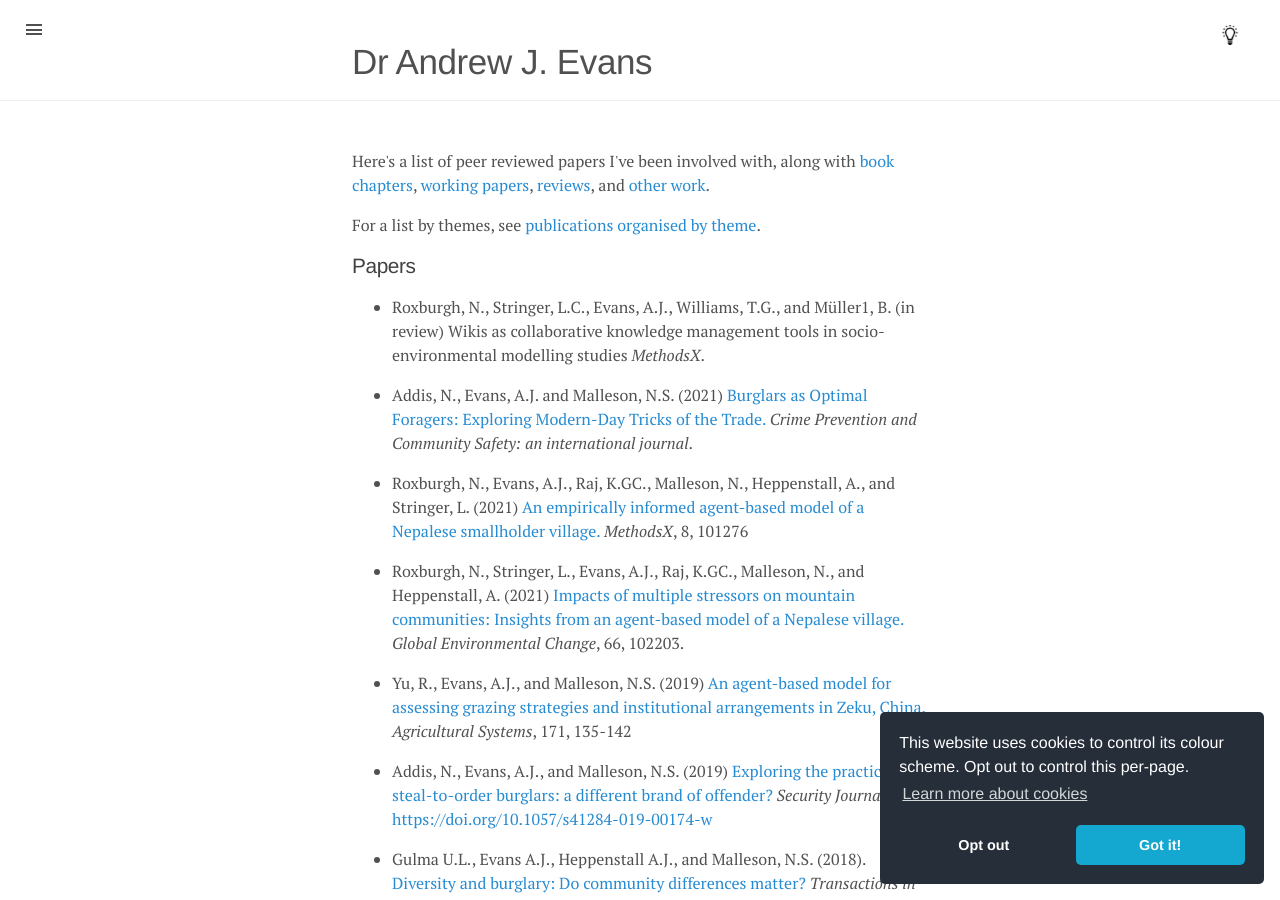
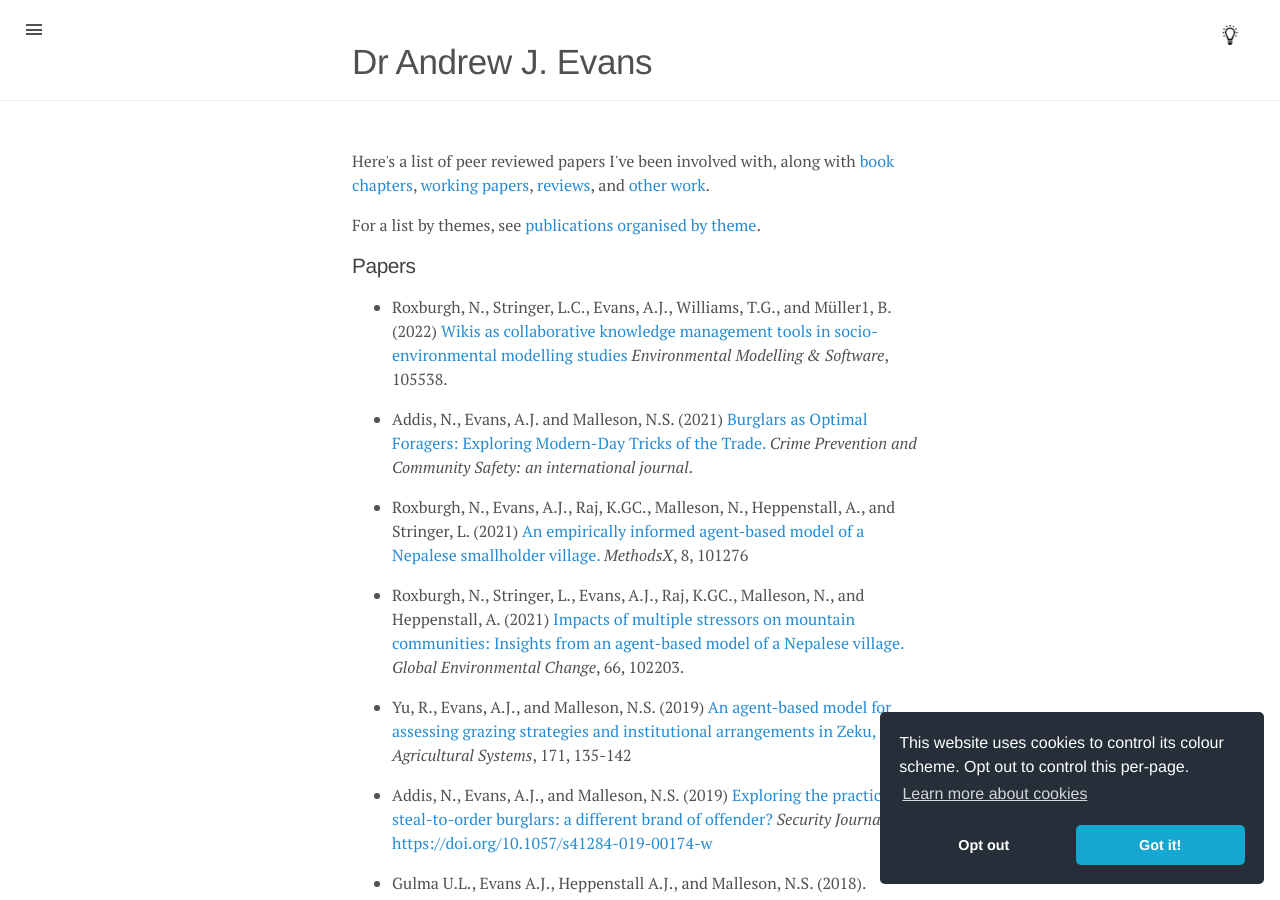
Before and after one commit to AJEvans/ajevans.github.io, a Jekyll site: the page built from papers/index.html, in a window 1280 px wide and 900 px high. Built offline with Jekyll 4.4.1, drawn with Linux system fonts in a browser that asks for light colours.

Commit message:
Paper update

```diff
--- a/papers/index.html
+++ b/papers/index.html
@@ -19,7 +19,8 @@ For a list by themes, see <A href="themes.html">publications organised by theme<
 <div class="home">
 <H2>Papers</H2>
 <ul>
-<li>Roxburgh, N., Stringer, L.C., Evans, A.J., Williams, T.G., and Müller1, B. (in review) Wikis as collaborative knowledge management tools in socio-environmental modelling studies <I>MethodsX</I>.</li>
+<li>Roxburgh, N., Stringer, L.C., Evans, A.J., Williams, T.G., and Müller1, B. (2022)
+<A href="https://doi.org/10.1016/j.envsoft.2022.105538">Wikis as collaborative knowledge management tools in socio-environmental modelling studies</A> <I>Environmental Modelling &amp; Software</I>, 105538.</li>
 <li>Addis, N., Evans, A.J. and Malleson, N.S. (2021) <A href="http://shura.shu.ac.uk/28797/">Burglars as Optimal Foragers: Exploring Modern-Day Tricks of the Trade.</A> <I>Crime Prevention and Community Safety: an international journal</I>.</li>
 <li>Roxburgh, N., Evans, A.J., Raj, K.GC., Malleson, N., Heppenstall, A., and Stringer, L. (2021) <A href="https://doi.org/10.1016/j.mex.2021.101276">An empirically informed agent-based model of a Nepalese smallholder village.</A> <I>MethodsX</I>, 8, 101276</li>
 <li>Roxburgh, N., Stringer, L., Evans, A.J., Raj, K.GC., Malleson, N., and Heppenstall, A. (2021) <A href="https://doi.org/10.1016/j.gloenvcha.2020.102203">Impacts of multiple stressors on mountain communities: Insights from an agent-based model of a Nepalese village.</A> <I>Global Environmental Change</I>, 66, 102203.</li>
--- a/papers/themes.html
+++ b/papers/themes.html
@@ -155,7 +155,8 @@ For a list separated by publication type and date, see <A href="index.html">list
 
 <H2 class="collapsible" style="cursor: pointer;"><DIV class="pluser" style="display: inline-block;  margin-right:10px; ">+</DIV>Democracy and Public Participation</H2>
 <ul class="content" style="display: none; overflow: hidden;">
-<li>Roxburgh, N., Stringer, L.C., Evans, A.J., Williams, T.G., and Müller1, B. (in review) Wikis as collaborative knowledge management tools in socio-environmental modelling studies <I>MethodsX</I>.</li>
+<li>Roxburgh, N., Stringer, L.C., Evans, A.J., Williams, T.G., and Müller1, B. (2022)
+<A href="https://doi.org/10.1016/j.envsoft.2022.105538">Wikis as collaborative knowledge management tools in socio-environmental modelling studies</A> <I>Environmental Modelling &amp; Software</I>, 105538.</li>
 <li>Evans, A.J., and Waters, T. (2007), <a href="http://www.inderscience.com/search/index.php?action=record&amp;rec_id=14547" target="_blank">Mapping Vernacular Geography: Web-based GIS Tools for Capturing "Fuzzy" or "Vague" Entities.</a>  <I>International Journal of Technology, Policy and Management</I>, 7, (2) 134-150</LI>
 <li>Evans, A., (2006) Fuzzy GIS and the Fear of Crime. In Heywood, I., Cornelius, S. and Carver, S. <i>An Introduction to Geographical Information Systems</i> 3rd Edition, Pearson, Prentice Hall</li>
 <li>Carver, S., Evans, A.J., and Kingston, R. (2004) Developing and testing a web-based GIS for teaching the principles of spatial decision-making. <i>Journal of Geography in Higher Education</i>, 28 (3), 425-438</li>
@@ -199,7 +200,8 @@ For a list separated by publication type and date, see <A href="index.html">list
 
 <H2 class="collapsible" style="cursor: pointer;"><DIV class="pluser" style="display: inline-block;  margin-right:10px; ">+</DIV>Social Media and Web Text</H2>
 <ul class="content" style="display: none; overflow: hidden;">
-<li>Roxburgh, N., Stringer, L.C., Evans, A.J., Williams, T.G., and Müller1, B. (in review) Wikis as collaborative knowledge management tools in socio-environmental modelling studies <I>MethodsX</I>.</li>
+<li>Roxburgh, N., Stringer, L.C., Evans, A.J., Williams, T.G., and Müller1, B. (2022)
+<A href="https://doi.org/10.1016/j.envsoft.2022.105538">Wikis as collaborative knowledge management tools in socio-environmental modelling studies</A> <I>Environmental Modelling &amp; Software</I>, 105538.</li>
 <li>Wilson, T., Lovelace, R., and Evans, A.J. (2016) <a href="http://link.springer.com/article/10.1007/s12061-016-9201-7">Can the sentiment expressed in trail users' tweets help to assess the effectiveness of Environmental Stewardship Agreements? An exploratory analysis of the Pennine Way National Trail, England.</a> <I>Applied Spatial Analysis and Policy</I></LI>
 <li>Oxnard, L. and Evans, A.J. (2003) <a href="http://www.geog.leeds.ac.uk/wpapers/03-1.pdf" target="_blank">Methodologies for the automatic location of academic and educational texts on the internet.</a>  (pdf) (<a href="http://www.geog.leeds.ac.uk/wpapers/03-1.html" target="_blank">abstract</a>) <I>School of Geography, University of Leeds Working Paper</I> 03/1</li>
 </ul>
```
